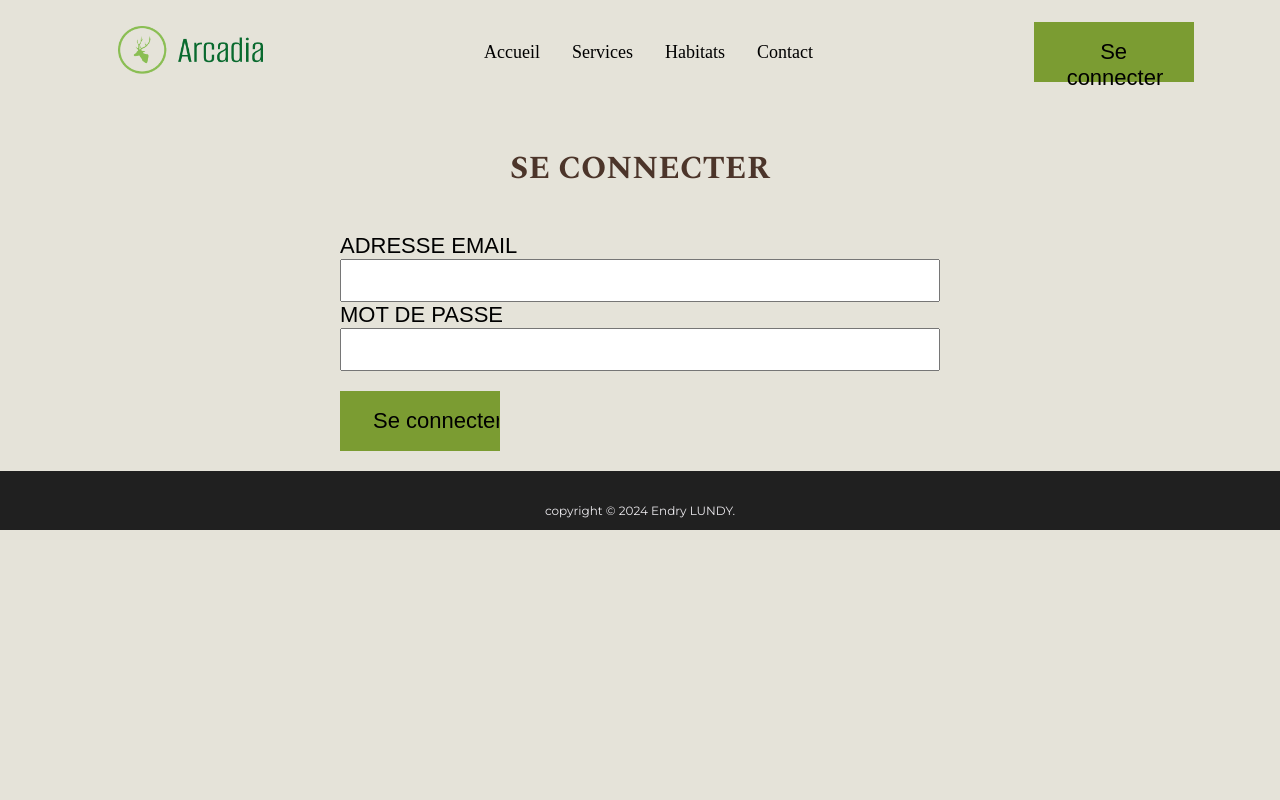
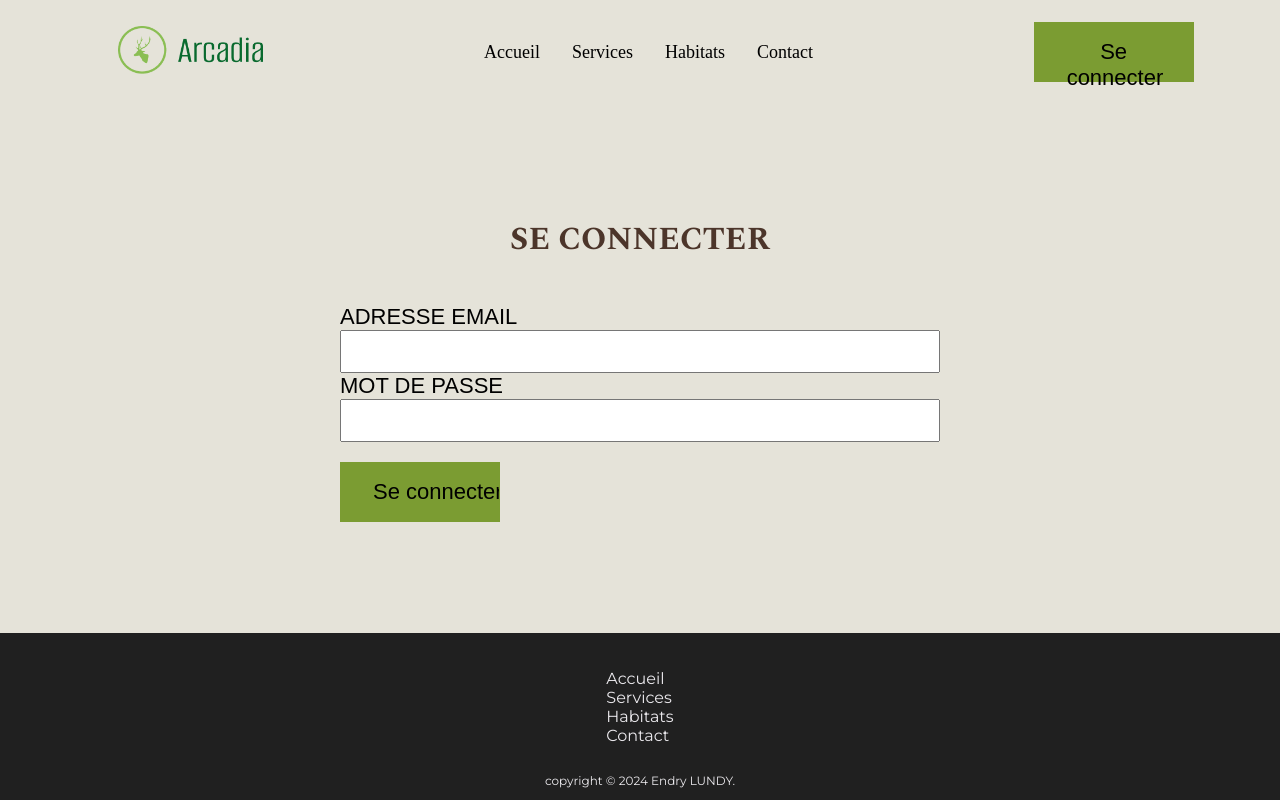
Before and after one commit to EndryLA/arcadia-ecf, a React (Vite) app: page /connexion in a window 1280 px wide. Built offline with nearby package versions, Linux system fonts and the light colour scheme; a web font is replaced by a local one.

Commit message:
correction de bugs + optimisation

```diff
--- a/src/App.jsx
+++ b/src/App.jsx
@@ -2,7 +2,7 @@ import HomePage from './components/HomePage'
 import LoginPage from './components/LoginPage'
 import Header from './components/Header'
 import Footer from './components/Footer'
-import {BrowserRouter as Router, Route, Routes} from 'react-router-dom'
+import {BrowserRouter as Router, Route, Routes, Navigate} from 'react-router-dom'
 import ContactPage from './components/ContactPage'
 import ServicePage from './components/ServicePage'
 import AdminPage from './components/AdminPage'
@@ -22,6 +22,9 @@ import EmployePage from './components/EmployePage'
 import VeterinaryPage from './components/VeterinaryPage'
 
 function App () {
+
+  const userRole = localStorage.getItem('userRole')
+
   return (
     <>
     <Router>
@@ -32,11 +35,12 @@ function App () {
         <Route path='/contact' element={<ContactPage/>}/>
         <Route path='/services' element={<ServicePage/>}/>
         <Route path='/habitats' element={<HabitatsPage/>}/>
-        <Route path='/admin' element={<AdminPage/>}/>
         <Route path='/habitats/:id' element={<HabitatPage/>}/>
 
         {/* Admin Routes */ }
 
+        {userRole === 'admin' ? (
+          <>
         <Route path='/admin/dashboard' element={<AdminPage />} />
         <Route path='/admin/services' element={<ServiceCrud />} />
         <Route path='/admin/services/new' element={<CreateService />} />
@@ -55,7 +59,11 @@ function App () {
         <Route path={`/admin/animals/update/:id`} element={<UpdateAnimal/>} />
 
         <Route path='/admin/veterinary-reports/' element={<GetVetReports />} />
-
+        </>
+        ) : (
+          <>
+          </>
+        )}
 
         {/* Employe Routes */ }
 
--- a/src/components/AdminPage.jsx
+++ b/src/components/AdminPage.jsx
@@ -1,6 +1,13 @@
-import {Link} from 'react-router-dom'
+import {Link, useNavigate} from 'react-router-dom'
+
 
 function AdminPage() {
+    const userRole = localStorage.getItem('userRole')
+    const navigate = useNavigate()
+    if (userRole !== 'admin') {
+        navigate('/')
+    } else {
+
         return(
             <>
                 <div >
@@ -17,5 +24,6 @@ function AdminPage() {
             </>
         )
     }
+}
 
 export default AdminPage
--- a/src/components/Footer.jsx
+++ b/src/components/Footer.jsx
@@ -1,9 +1,29 @@
+import {Link} from 'react-router-dom'
+
 function Footer() {
     return (
         <footer>
+            <div className='footer-content'>
+                <nav>
+                    <ul>
+                        <li>Accueil</li>
+                        <li>Services</li>
+                        <li>Habitats</li>
+                        <li>Contact</li>
+                    </ul>
+                </nav>
+
+            </div>
             <p className='copyright-notice'>copyright © 2024 Endry LUNDY. </p>
         </footer>
     )
 }
 
+
+function Schedule() {
+    return(
+        <div>
+        </div>
+    )
+}
 export default Footer
--- a/src/components/LoginPage.jsx
+++ b/src/components/LoginPage.jsx
@@ -1,5 +1,5 @@
 import axios from 'axios'
-import {useState,useEffect} from 'react'
+import {useState,useEffect,useContext} from 'react'
 import {useNavigate} from 'react-router-dom'
 
 
@@ -16,16 +16,15 @@ function LoginPage() {
             const response = await axios.post('http://localhost:3000/api/users/auth',{username,password})
 
             if(response) {
+            const {firstname, lastname, userId, role} = response.data
+            localStorage.setItem('authToken',response.data.token)
 
-                //setToken(response.data.token)
-                await localStorage.setItem('authToken',response.data.token)
-                await localStorage.setItem('userRole',response.data.role)
-
-                console.log(response.data.token)
+            localStorage.setItem('userRole',role)
+            navigate('/')
             }
 
         } catch(error){
-            setError('Login Failed :' + error.message)
+            setError('La tentative de connexion a échoué :' + error.message)
 
         }
     }
@@ -48,10 +47,15 @@ function LoginPage() {
                 <label htmlFor='password'>Mot de passe </label>
                 <input type='password' name='password' id='password' onChange = {(e) => setPassword(e.target.value)}/>
             </div>
+            <div className='errors-div'>
+                {error && <p>Adresse mail ou mot de passe invalide </p>}
+            </div>
             <input type='submit' name='submit-button' className='button' value='Se connecter'/>
         </form>
     )
 
 }
 
+
+
 export default LoginPage
--- a/src/main.jsx
+++ b/src/main.jsx
@@ -4,6 +4,6 @@ import App from './App.jsx'
 
 ReactDOM.createRoot(document.getElementById('root')).render(
   <React.StrictMode>
-    <App />
+      <App />
   </React.StrictMode>,
 )
--- a/src/services/Employe.jsx
+++ b/src/services/Employe.jsx
@@ -1,11 +1,12 @@
 import axios from 'axios'
-import {useState, useEffect} from 'react'
+import {useState, useEffect, useContext} from 'react'
 import {DeleteButton, UpdateButton} from '../components/CrudButtons'
 import { useParams, useNavigate, Link } from 'react-router-dom'
 
 export function EmployesCrud() {
 
     const [employes, setEmploye] = useState([])
+    const navigate = useNavigate()
 
     const handleDelete = () => {
         <DeleteService />
@@ -14,22 +15,26 @@ export function EmployesCrud() {
 
 
     useEffect(() => {
-
+    const userRole = localStorage.getItem('userRole')
     const token = localStorage.getItem('authToken')
     const config = {
         headers: {
             authorization:`Bearer ${token}`
         }
     }
+    if (userRole === 'admin') {
 
         axios.get('http://localhost:3000/api/users/',config)
         .then( res => {
             setEmploye(res.data)
-            console.log('resdata :' ,res.data)
         })
         .catch( error => {
             console.log(error)
         })
+    } else {
+        navigate('/')
+    }
+
     },[])
 
     return (
--- a/src/styles.css
+++ b/src/styles.css
@@ -12,7 +12,14 @@ body {
     background-color: #E5E3D9;
 }
 
-
+/* Ces propriétés ont été ajoutés car je n'arrivais pas à avoir mon footer
+constamment en bas*/
+#root {
+  display:flex;
+  flex-direction: column;
+  min-height:100vh;
+  justify-content: space-between;
+}
 
 /* DEFAULT BEHAVIOUR */
 
@@ -344,12 +351,12 @@ h2 {
     margin:20px;
     box-shadow:1px 1px 10px rgba(0,0,0,.2);
     align-items: center;
-    border-radius:10px;
 
     >p {
       font-family:'Montserrat',sans-serif;
       padding:1rem;
       text-align: center;
+      text-overflow: ellipsis;
     }
 
     >h3 {
@@ -456,6 +463,7 @@ h2 {
 form {
   max-width:600px;
   margin:auto;
+  width:90vw;
 }
 
 form h1 {
@@ -510,21 +518,31 @@ select {
 /* Footer */
 
 footer {
+  justify-self: end;
   display:flex;
+  flex-direction: column;
   background-color: #202020;
   color:#EBE9ED;
   font-family: 'Montserrat',sans-serif;
   justify-content: space-around;
   align-items: center;
   padding:20px 0 0px 0;
-  position:relative;
-  bottom:0;
+  position:sticky;
+  bottom:0px;
   width:100vw;
-  margin-top:20px;
+  margin-top:40px;
 
   .copyright-notice {
     font-size:12px;
   }
+}
+
+footer .footer-content {
+  display:flex;
+  flex-wrap:wrap;
+  align-items: center;
+  justify-content: space-around;
+  width:100%;
 }
 
 /* CRUD STYLES */
@@ -748,3 +766,10 @@ div:has(.dashboard-navigation) {
     border:none;
   }
 }
+
+.errors-div {
+  color:#e74c3c;
+  font-family:'Inter',sans-serif;
+  font-weight:600;
+  font-size:12px;
+}
```
Lines whose indentation alone changed are shown as unchanged.
